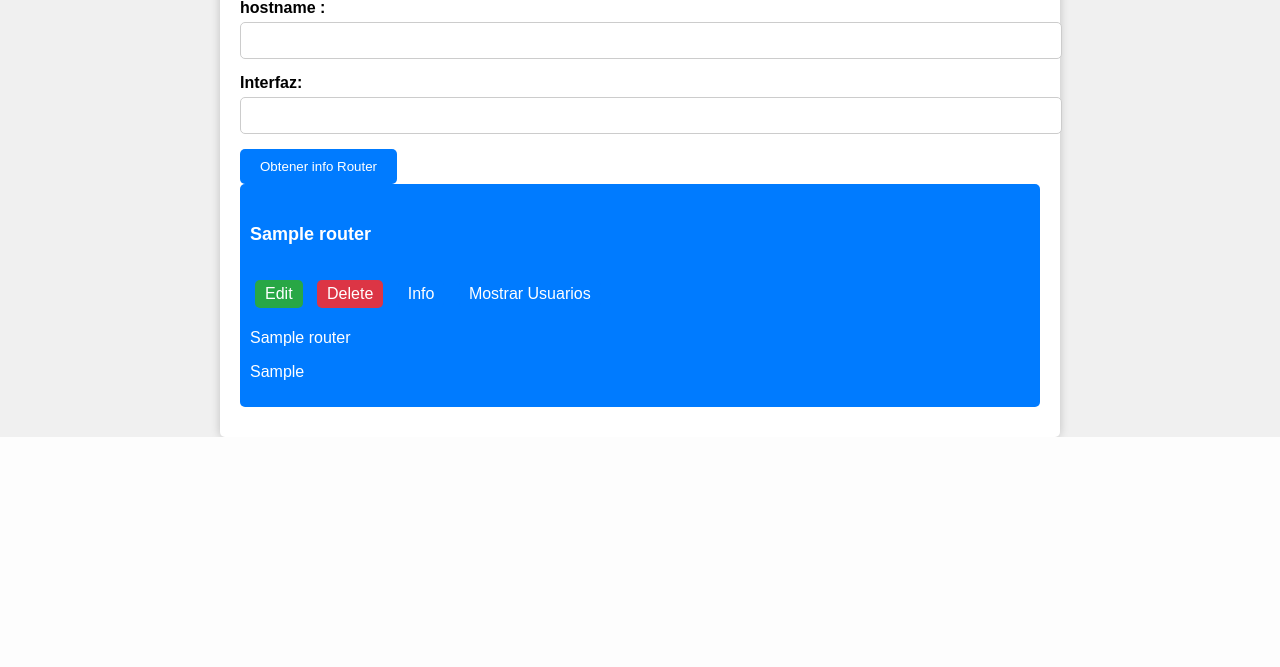
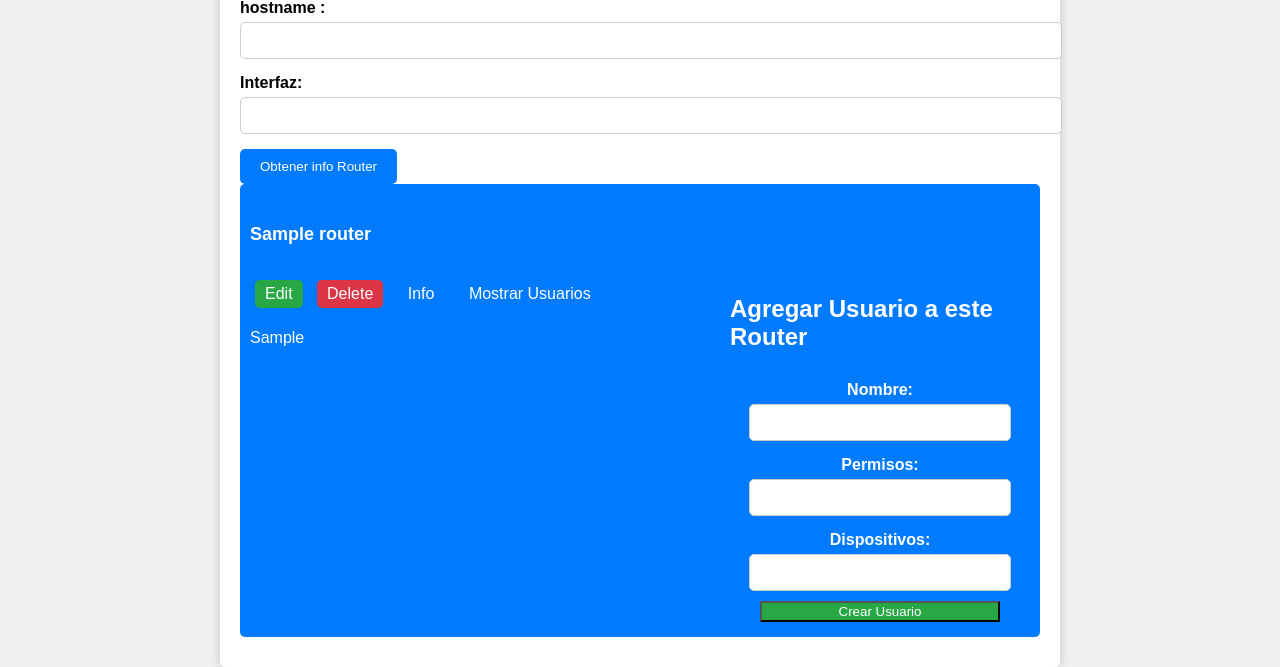
Before and after one commit to ToscanoCarlos/ProyectoRedes, a Flask app: page /routes in a window 1280 px wide. Shown: the part 915-1582 px from the top of the page. Before the commit the page ends 1352 px from the top, so only its background shows below. Run offline with Flask 3, Linux system fonts and the light colour scheme; tables that the repository leaves empty hold one stand-in row (values such as "Sample post").

Commit message:
ADD Form for a specific user in a router

```diff
--- a/static/main.css
+++ b/static/main.css
@@ -99,3 +99,27 @@ h1 {
   background-color: #dc3545;
   color: #fff;
 }
+
+.user-actions {
+  display: flex;
+  justify-content: space-between; /* Ajusta el espacio entre las columnas */
+}
+
+.column-2 {
+  flex: 1;
+  max-width: 300px;
+  display: flex;
+  flex-direction: column;
+  align-items: center; /* Centra los elementos horizontalmente */
+}
+
+/* Ajustes para los elementos dentro de la columna 2 */
+.column-2 form {
+  width: 100%;
+  text-align: center; /* Centra el texto dentro del formulario */
+}
+.column-2 input,
+.column-2 button {
+  width: 80%; /* Ajusta el ancho de los elementos */
+  margin: 5px 0; /* Agrega un pequeño margen entre los elementos */
+}
--- a/templates/routes.html
+++ b/templates/routes.html
@@ -66,14 +66,29 @@
                     <div class="d-flex justify-content-between">
                         <h5 class="user-name">{{router.hostname}}</h5>
                         <div class="user-actions">
-                            <a href="{{ url_for('update_router', id=router.id) }}" class="btn btn-edit">Edit</a>
-                            <a href="{{ url_for('delete_router', id=router.id) }}" class="btn btn-delete">Delete</a>
-                            <a href="{{ url_for('get_router', id=router.id) }}" class="btn">Info</a>
-                            <a href="{{ url_for('get_router', id=router.id) }}" class="btn">Mostrar Usuarios</a>
+                            <div class="column-1">
+                                <a href="{{ url_for('update_router', id=router.id) }}" class="btn btn-edit">Edit</a>
+                                <a href="{{ url_for('delete_router', id=router.id) }}" class="btn btn-delete">Delete</a>
+                                <a href="{{ url_for('get_router', id=router.id) }}" class="btn">Info</a>
+                                <a href="{{ url_for('get_router', id=router.id) }}" class="btn">Mostrar Usuarios</a>
+                                <br>
+                                <p class="user-devices">{{ router.admin_ip }}</p>
+                            </div>
+                            <div class="column-2">
+                                <h2>Agregar Usuario a este Router</h2>
+                                <form action="/new_user_in_router" method="POST" class="user-form">
+                                    <label for="nombre">Nombre:</label>
+                                    <input type="text" name="nombre_one" autofocus>
+                                    <label for="permisos">Permisos:</label>
+                                    <input type="text" name="permisos_one">
+                                    <label for="dispositivos">Dispositivos:</label>
+                                    <input type="text" name="dispositivos_one">
+                                    <button type="submit" class="btn-edit">Crear Usuario</button>
+                                </form>
+                            </div>
                         </div>
                     </div>
-                    <p class="user-permissions">{{ router.hostname }}</p>
-                    <p class="user-devices">{{ router.admin_ip }}</p>
+
                 </div>
             </div>
             {% endfor %}
```
